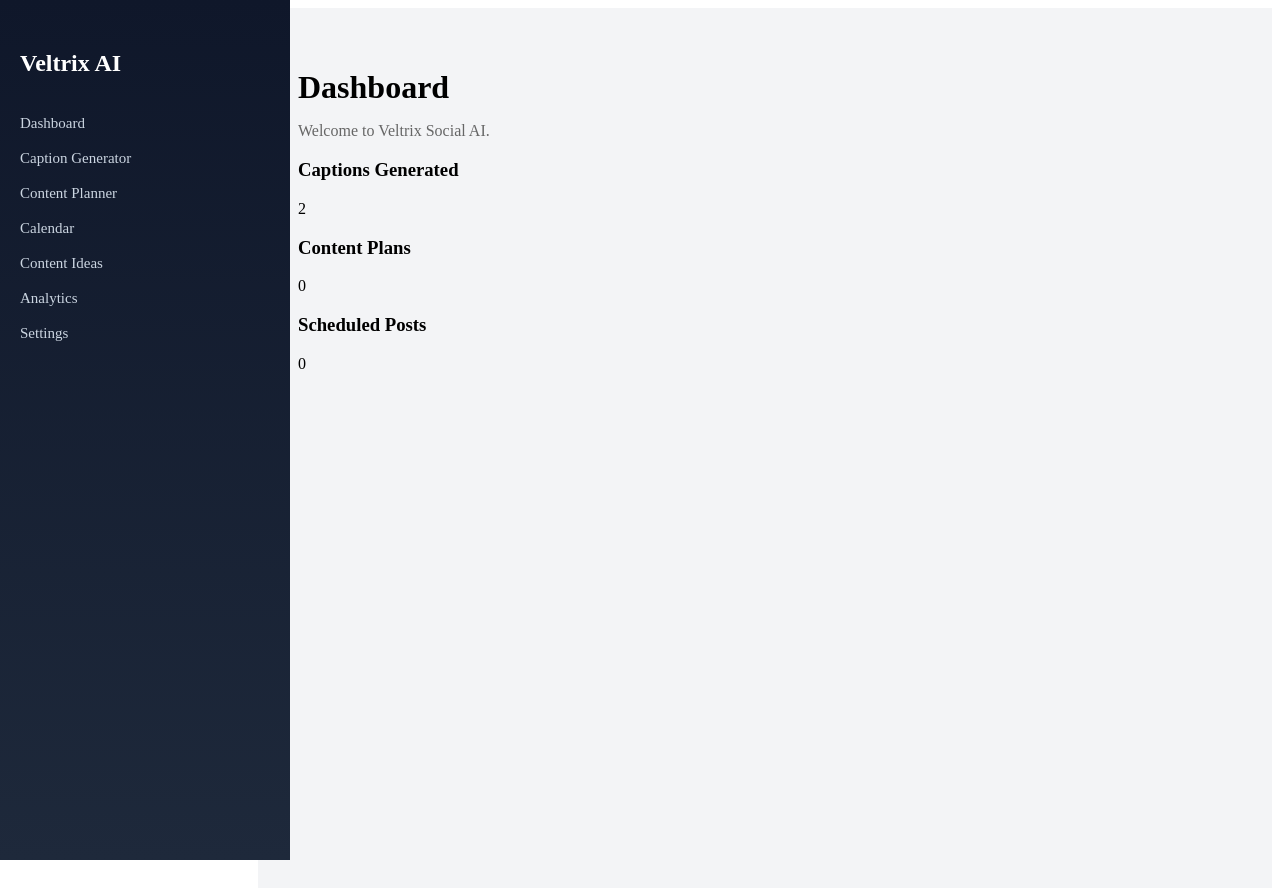
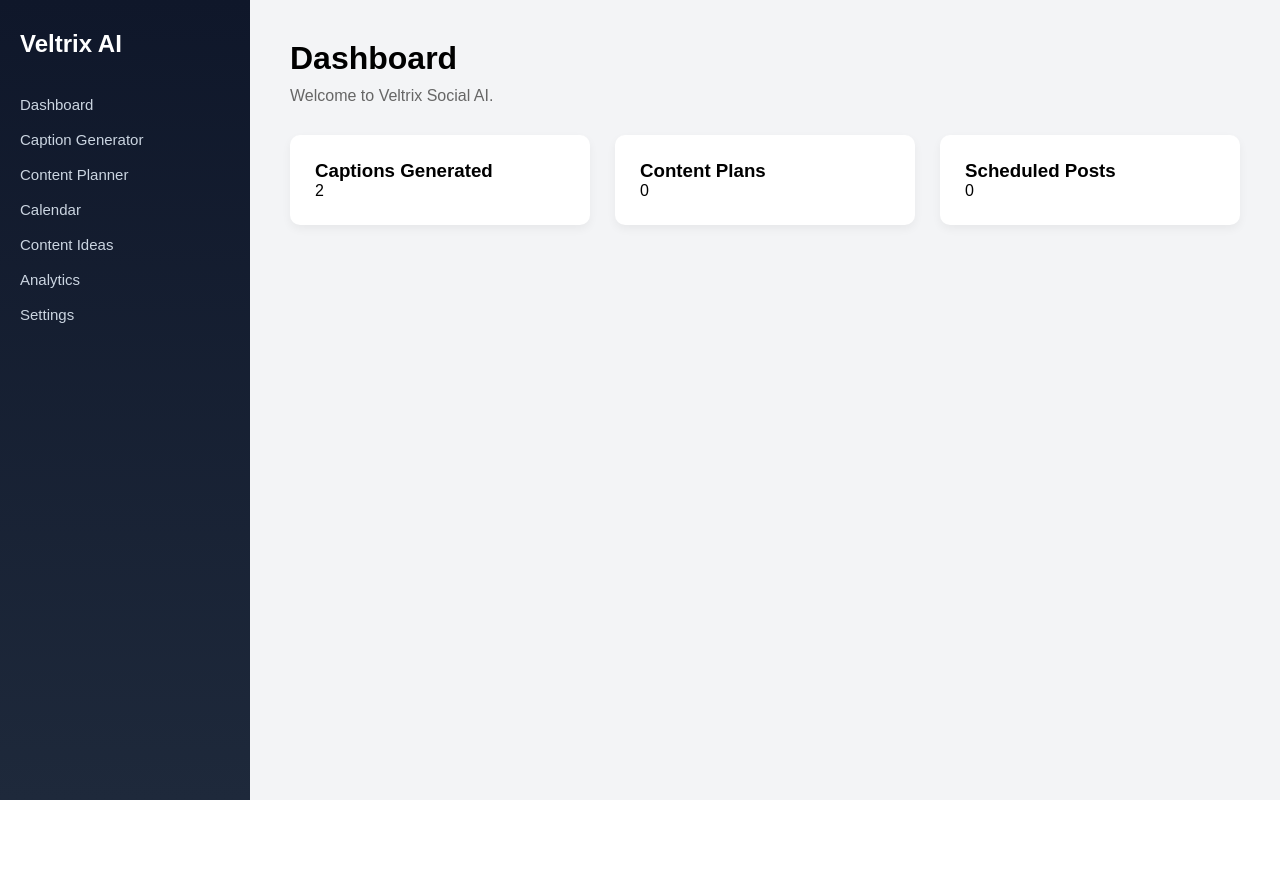
Before and after one commit to syedfaraz0099-sketch/veltrix-social-ai, a Next.js app in the folder frontend/: page /dashboard in a window 1280 px wide. After the commit the page ends 800 px from the top, so only its background shows below. Built offline with nearby package versions, Linux system fonts and the light colour scheme.

Commit message:
Update globals.css

```diff
--- a/frontend/app/globals.css
+++ b/frontend/app/globals.css
@@ -1,4 +1,11 @@
-/* ===== LAYOUT ===== */
+*{
+margin:0;
+padding:0;
+box-sizing:border-box;
+font-family:Arial, Helvetica, sans-serif;
+}
+
+/* ===== DASHBOARD LAYOUT ===== */
 
 .dashboard-container{
 display:flex;
@@ -22,7 +29,7 @@
 transition:0.3s ease;
 }
 
-/* Desktop sidebar position */
+/* Desktop position */
 
 @media(min-width:769px){
 .sidebar{
@@ -30,7 +37,7 @@
 }
 }
 
-/* Mobile sidebar hidden */
+/* Mobile hidden */
 
 @media(max-width:768px){
 .sidebar{
@@ -66,8 +73,6 @@
 min-height:100vh;
 }
 
-/* Mobile content fix */
-
 @media(max-width:768px){
 .main-content{
 margin-left:0;
@@ -101,3 +106,27 @@
 display:flex;
 }
 }
+
+/* ===== DASHBOARD CARDS ===== */
+
+.cards{
+display:grid;
+grid-template-columns:repeat(3,1fr);
+gap:25px;
+margin-top:30px;
+}
+
+.card{
+background:white;
+padding:25px;
+border-radius:10px;
+box-shadow:0 4px 10px rgba(0,0,0,0.05);
+}
+
+/* Mobile cards */
+
+@media(max-width:768px){
+.cards{
+grid-template-columns:1fr;
+}
+}
```
